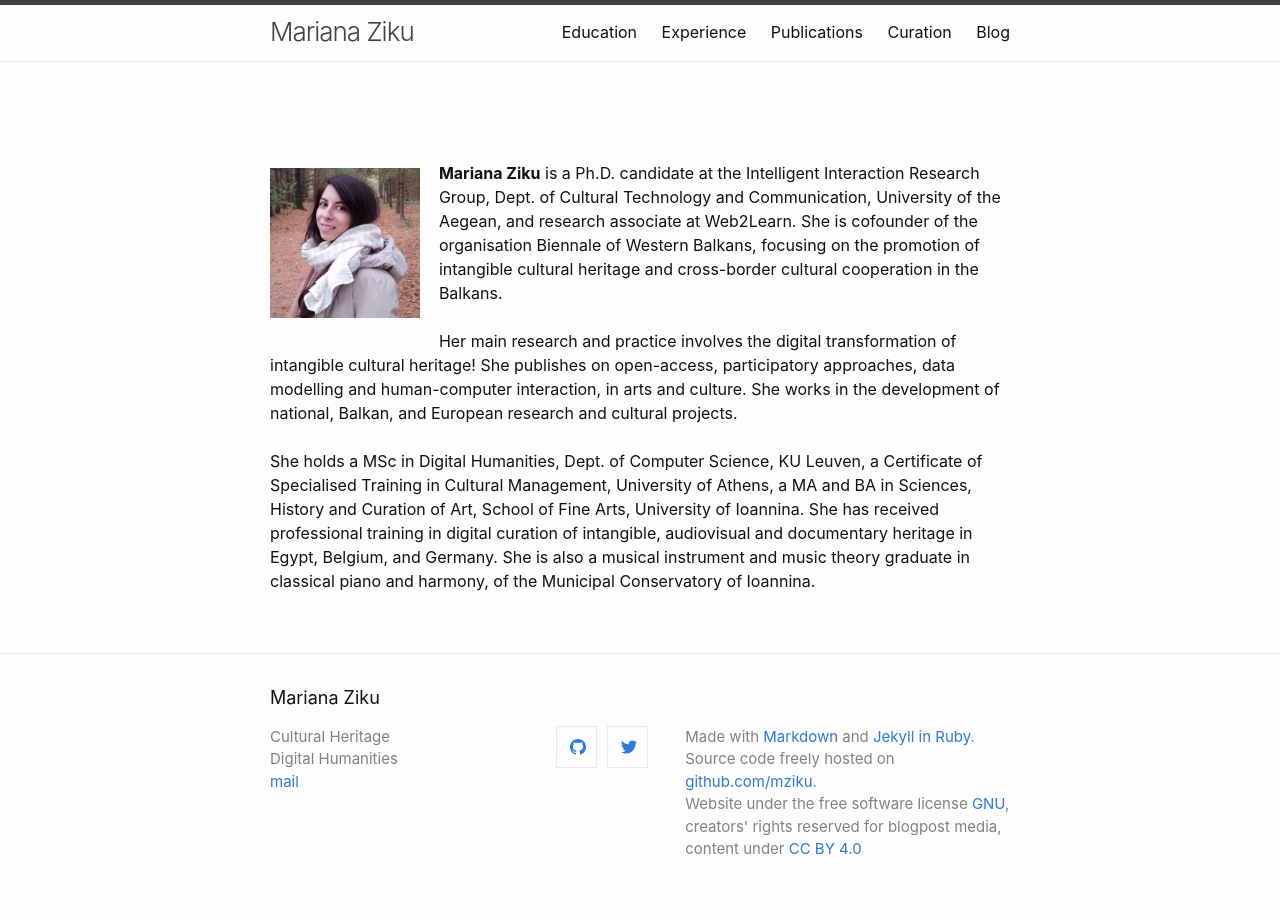
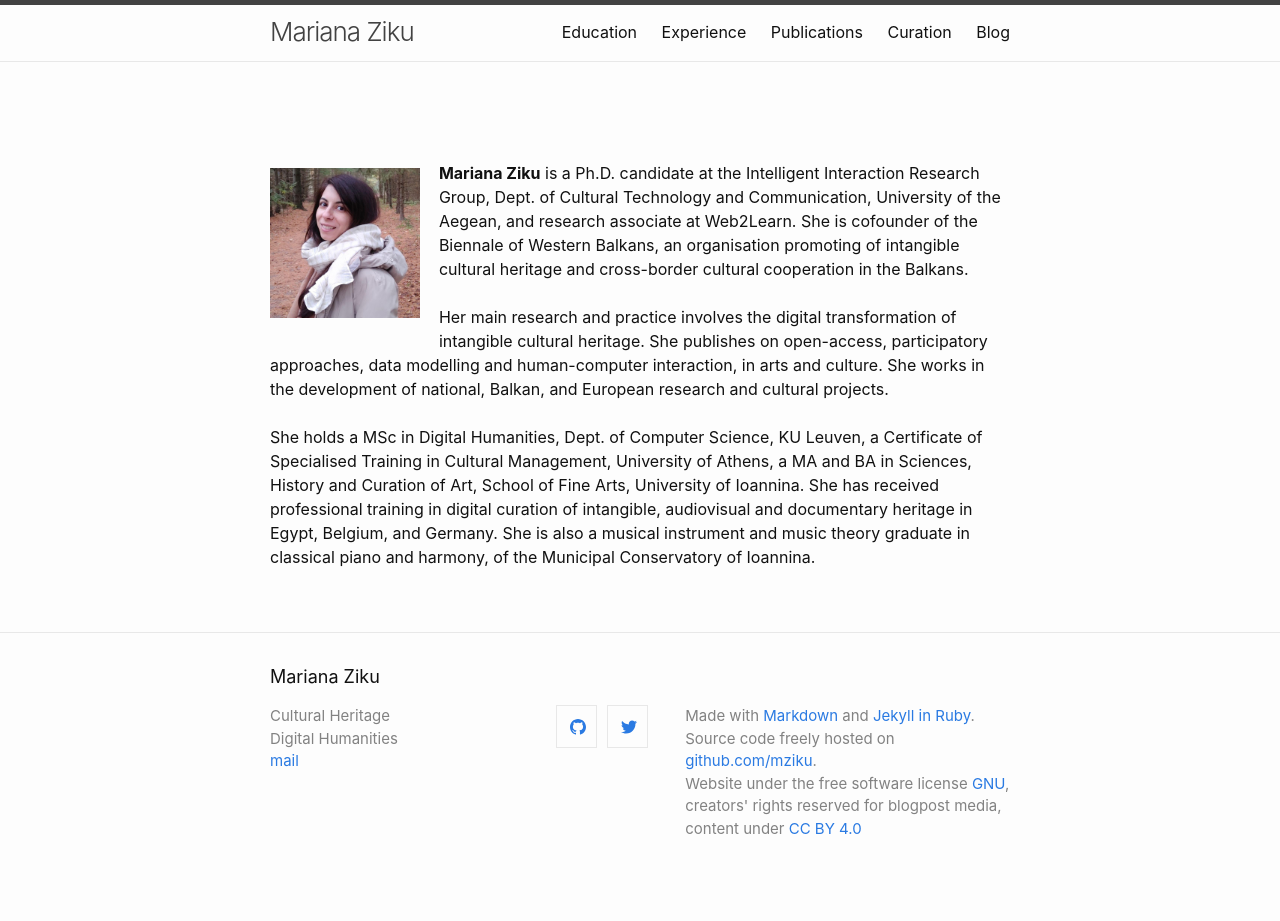
Before and after one commit to mziku/mziku.github.io, a Jekyll site: the page built from index.md, in a window 1280 px wide. Built offline with Jekyll 4.4.1, drawn with Linux system fonts in a browser that asks for light colours; after the commit the page ends 900 px from its top, so only the background shows below that.

Commit message:
index.md

```diff
--- a/index.md
+++ b/index.md
@@ -4,10 +4,10 @@
 
 <br>
 <p style="float: left;"><img src="https://mziku.github.io/images/Mariana_Ziku(1)(1).jpg" style="float:left; margin-top:2mm; margin-right:5mm; margin-left:5;" alt="mariana-ziku-profile-picture" width="150" height="auto"></p>
-**Mariana Ziku** is a Ph.D. candidate at the Intelligent Interaction Research Group, Dept. of Cultural Technology and Communication, University of the Aegean, and research associate at Web2Learn. She is cofounder of the organisation Biennale of Western Balkans, focusing on the promotion of intangible cultural heritage and cross-border cultural cooperation in the Balkans.
+**Mariana Ziku** is a Ph.D. candidate at the Intelligent Interaction Research Group, Dept. of Cultural Technology and Communication, University of the Aegean, and research associate at Web2Learn. She is cofounder of the Biennale of Western Balkans, an organisation promoting of intangible cultural heritage and cross-border cultural cooperation in the Balkans.
 <br>
 <br>
-Her main research and practice involves the digital transformation of intangible cultural heritage! She publishes on open-access, participatory approaches, data modelling and human-computer interaction, in arts and culture. She works in the development of national, Balkan, and European research and cultural projects.
+Her main research and practice involves the digital transformation of intangible cultural heritage. She publishes on open-access, participatory approaches, data modelling and human-computer interaction, in arts and culture. She works in the development of national, Balkan, and European research and cultural projects.
 <br>
 <br>
 She holds a MSc in Digital Humanities, Dept. of Computer Science, KU Leuven, a Certificate of Specialised Training in Cultural Management, University of Athens, a MA and BA in Sciences, History and Curation of Art, School of Fine Arts, University of Ioannina. She has received professional training in digital curation of intangible, audiovisual and documentary heritage in Egypt, Belgium, and Germany. She is also a musical instrument and music theory graduate in classical piano and harmony, of the Municipal Conservatory of Ioannina.
```
